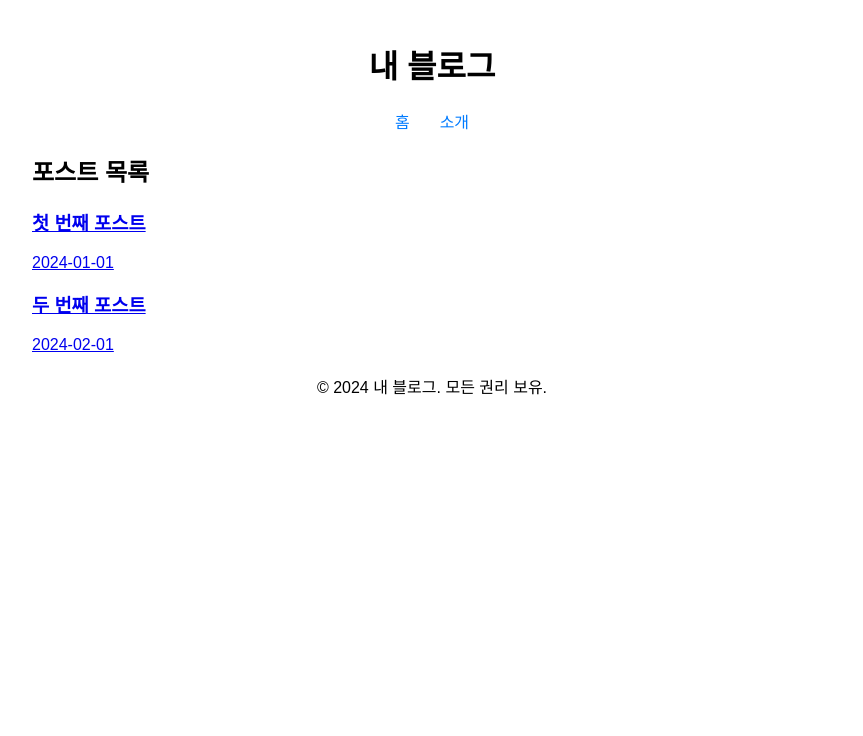
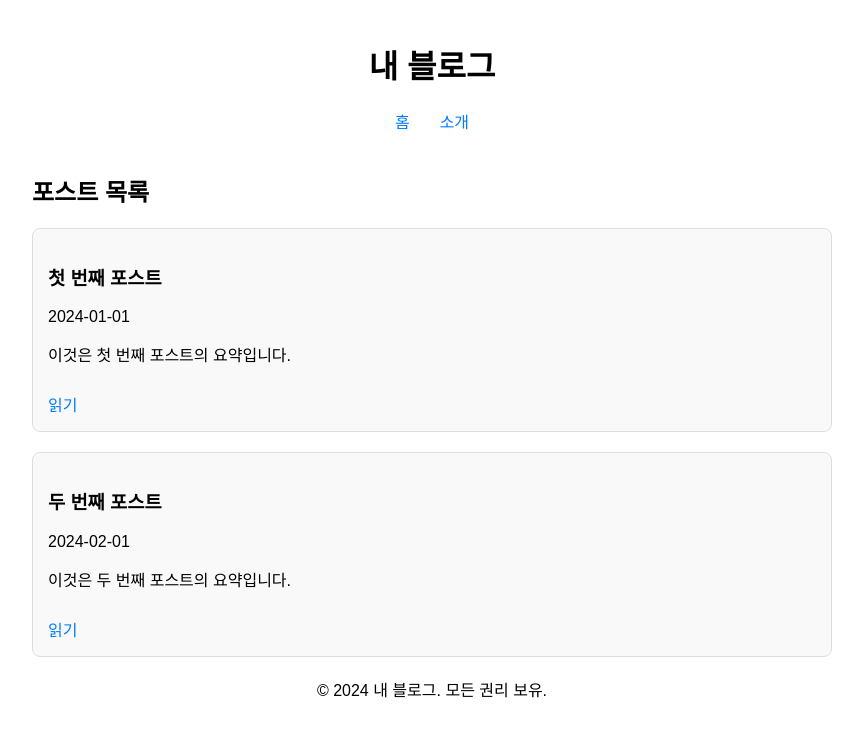
Before and after one commit to CASY82/CASY82.github.io, a React (Create React App) app in the folder githubblog/: page / in a window 1280 px wide. Shown: the top 736 px of the page, without its empty margins (208-1071 px from the left). Built offline with nearby package versions, Linux system fonts and the light colour scheme.

Commit message:
fix : 모던한 형태로 변경 시도

```diff
--- a/githubblog/src/pages/MainPage.js
+++ b/githubblog/src/pages/MainPage.js
@@ -1,11 +1,9 @@
 import React from 'react';
-import { Link } from 'react-router-dom';
-import '../styles/MainPage.css'; // 스타일 파일을 별도로 만들 수 있습니다.
+import '../styles/MainPage.css'; // 스타일 파일을 추가합니다.
 
-// 더미 포스트 데이터 (실제로는 마크다운 파일을 읽어와야 합니다)
 const posts = [
-  { id: 1, title: '첫 번째 포스트', date: '2024-01-01', slug: 'first-post' },
-  { id: 2, title: '두 번째 포스트', date: '2024-02-01', slug: 'second-post' },
+  { id: 1, title: '첫 번째 포스트', date: '2024-01-01', excerpt: '이것은 첫 번째 포스트의 요약입니다.', slug: 'first-post' },
+  { id: 2, title: '두 번째 포스트', date: '2024-02-01', excerpt: '이것은 두 번째 포스트의 요약입니다.', slug: 'second-post' },
   // 추가 포스트를 여기에 추가
 ];
 
@@ -15,23 +13,23 @@ const MainPage = () => {
       <header>
         <h1>내 블로그</h1>
         <nav>
-          <Link to="/">홈</Link>
-          <Link to="/about">소개</Link>
+          <a href="/">홈</a>
+          <a href="/about">소개</a>
         </nav>
       </header>
 
       <main>
         <h2>포스트 목록</h2>
-        <ul>
+        <div className="post-list">
           {posts.map((post) => (
-            <li key={post.id}>
-              <Link to={`/posts/${post.slug}`}>
-                <h3>{post.title}</h3>
-                <p>{post.date}</p>
-              </Link>
-            </li>
+            <div className="post-card" key={post.id}>
+              <h3>{post.title}</h3>
+              <p>{post.date}</p>
+              <p>{post.excerpt}</p>
+              <a href={`/posts/${post.slug}`} className="read-more">읽기</a>
+            </div>
           ))}
-        </ul>
+        </div>
       </main>
 
       <footer>
--- a/githubblog/src/styles/MainPage.css
+++ b/githubblog/src/styles/MainPage.css
@@ -20,13 +20,33 @@
     text-decoration: underline;
   }
 
-  ul {
-    list-style-type: none;
-    padding: 0;
+  h2 {
+    margin-top: 40px;
   }
 
-  li {
-    margin-bottom: 15px;
+  .post-list {
+    display: flex;
+    flex-direction: column;
+    gap: 20px;
+  }
+
+  .post-card {
+    border: 1px solid #ddd;
+    border-radius: 8px;
+    padding: 15px;
+    background-color: #f9f9f9;
+    transition: transform 0.2s;
+  }
+
+  .post-card:hover {
+    transform: scale(1.02);
+  }
+
+  .read-more {
+    display: inline-block;
+    margin-top: 10px;
+    text-decoration: none;
+    color: #007bff;
   }
 
   footer {
```
